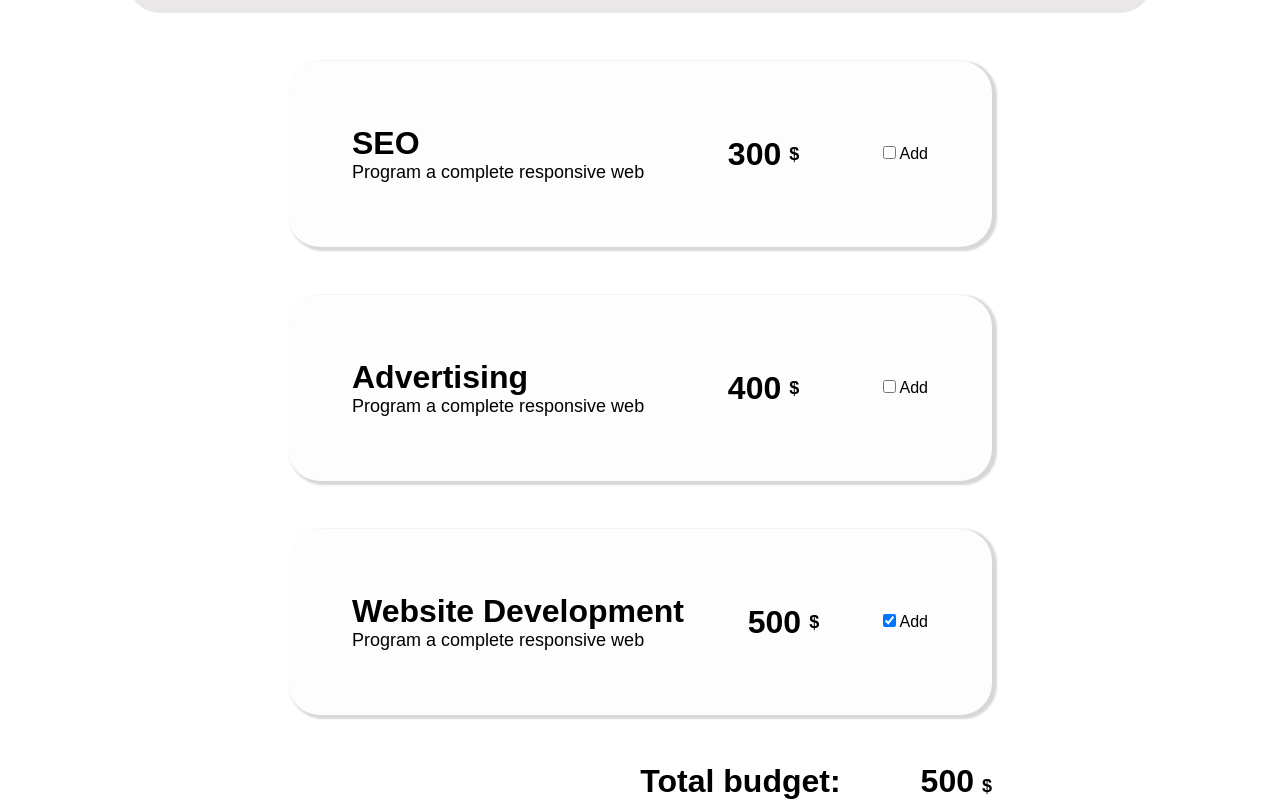
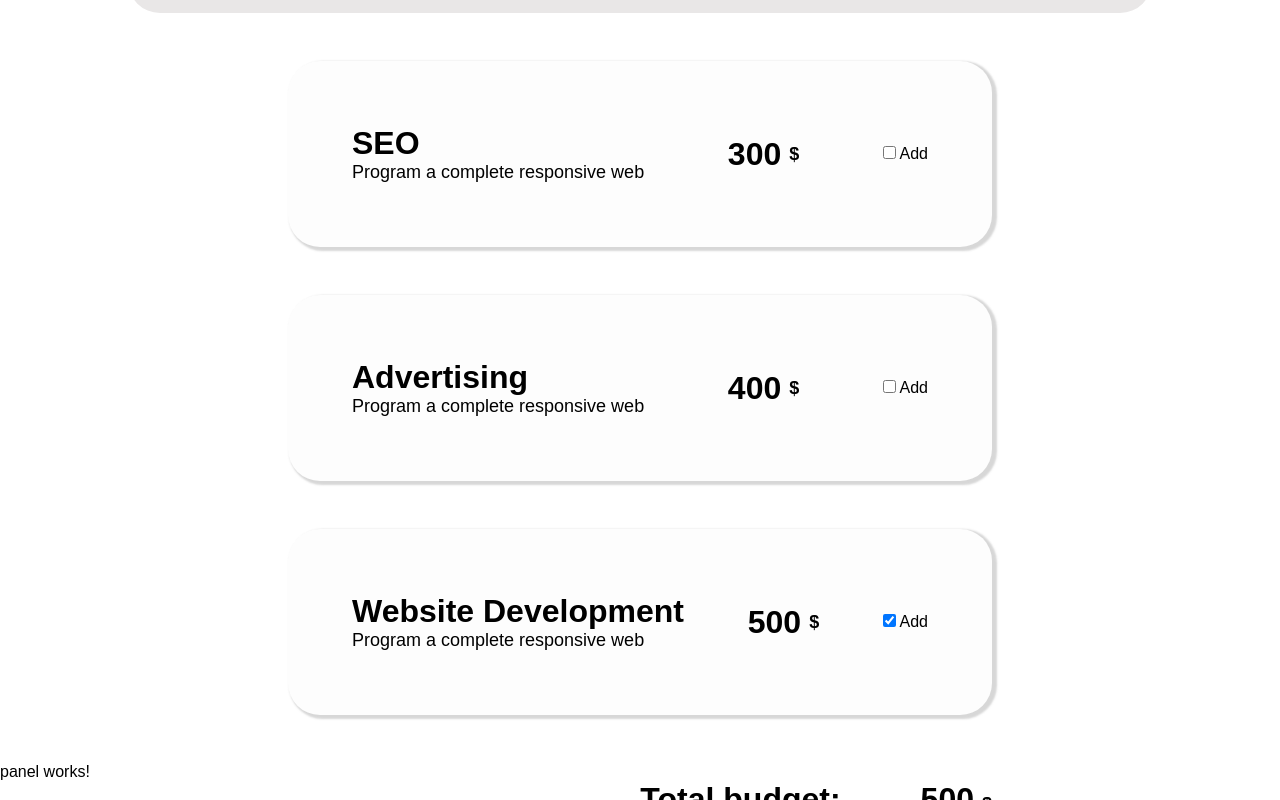
Before and after one commit to sofrayala/S6-Budgets-Angular, an Angular app: page / in a window 1280 px wide. Both pictures are taken after a click on the checkbox 889 px from the left and 891 px from the top of the page. Shown: the part 271-1071 px from the top of the page. Built offline with nearby package versions, Linux system fonts and the light colour scheme.

Commit message:
added panel.component & @if in budget-list html for display only when webdev opt checked

```diff
--- a/src/app/components/budgets-list/budgets-list.component.html
+++ b/src/app/components/budgets-list/budgets-list.component.html
@@ -25,6 +25,11 @@
     }
   </div>
 
+  @if(budgetForm.get('website')?.value){
+  <app-panel></app-panel>
+
+  }
+
   <div id="total-budget-div">
     <h2 id="total-budget-text">Total budget:</h2>
     <div id="dolar-div">
--- a/src/app/components/budgets-list/budgets-list.component.ts
+++ b/src/app/components/budgets-list/budgets-list.component.ts
@@ -1,9 +1,10 @@
 import { Component } from '@angular/core';
 import { BudgetList } from '../../interface/budget-list.interface';
 import { ReactiveFormsModule, FormBuilder, FormGroup } from '@angular/forms';
+import { PanelComponent } from '../panel/panel.component';
 @Component({
   selector: 'app-budgets-list',
-  imports: [ReactiveFormsModule],
+  imports: [ReactiveFormsModule, PanelComponent],
   templateUrl: './budgets-list.component.html',
   styleUrl: './budgets-list.component.scss',
 })
--- /dev/null
+++ b/src/app/components/panel/panel.component.html
@@ -0,0 +1 @@
+<p>panel works!</p>
```
Also changed, not shown: src/app/components/panel/panel.component.ts (added, +11 -0 lines), src/app/components/panel/panel.component.scss (added), 1 other file (tests, documents, lock files or other folders).
